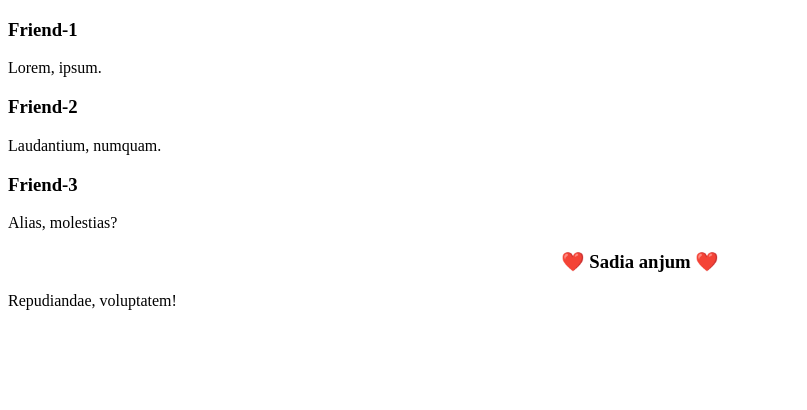
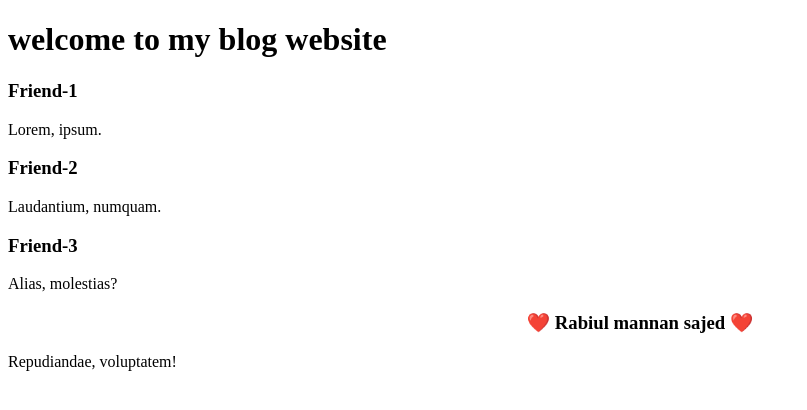
Before and after one commit to RabiulMannanSajed/javaScriptWork, a plain HTML site: page dom.html in a window 1280 px wide. Shown: the whole page, without its empty margins (0-807 px from the left). Drawn offline with Linux system fonts and the light colour scheme.

Commit message:
name added

```diff
--- a/dom.html
+++ b/dom.html
@@ -9,6 +9,10 @@
 </head>
 
 <body>
+    <header>
+        <h1>welcome to my blog website</h1>
+    </header>
+
     <div>
         <div class="friend">
             <h3 class="friend-name">Friend-1</h3>
@@ -38,7 +42,7 @@
         }
         const secondTitle = document.getElementById('f-4');
         secondTitle.style.textAlign = 'center';
-        secondTitle.innerText = '❤️ Sadia anjum ❤️';
+        secondTitle.innerText = '❤️ Rabiul mannan sajed  ❤️';
     </script>
 </body>
 
```
